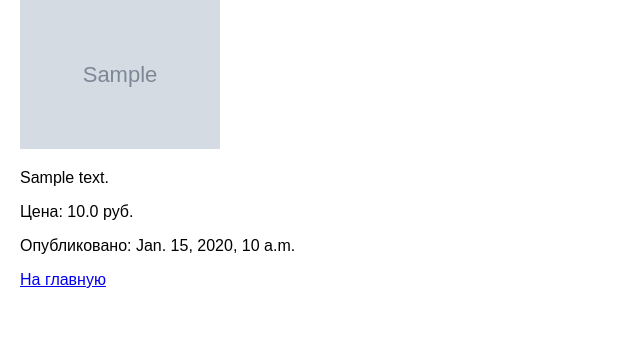
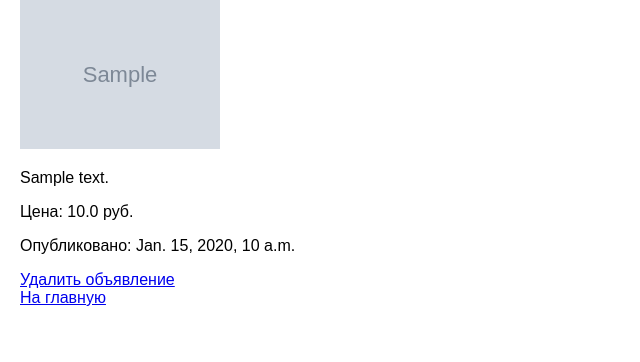
Before and after one commit to AG-Raer/DjangoBboard, a Django app: a page that uses BboardSite/bboard/templates/bboard/detail.html in a window 1280 px wide. Shown: the part 81-443 px from the top of the page, without its empty margins (0-640 px from the left). Run offline with Django 5.2, Linux system fonts and the light colour scheme; tables that the repository leaves empty hold one stand-in row (values such as "Sample post"); grey boxes marked "Sample" are stand-in pictures.

Commit message:
Added delete button to detail.html

```diff
--- a/BboardSite/bboard/templates/bboard/detail.html
+++ b/BboardSite/bboard/templates/bboard/detail.html
@@ -13,6 +13,8 @@
     <p>{{ bb.content }}</p>
     <p>Цена: {{ bb.price }} руб.</p>
     <p>Опубликовано: {{ bb.published }}</p>
+    <a href="{% url 'delete' bb.slug %}">Удалить объявление</a>
+    <br>
     <a href="{% url 'index' %}">На главную</a>
 </body>
 </html>
```
